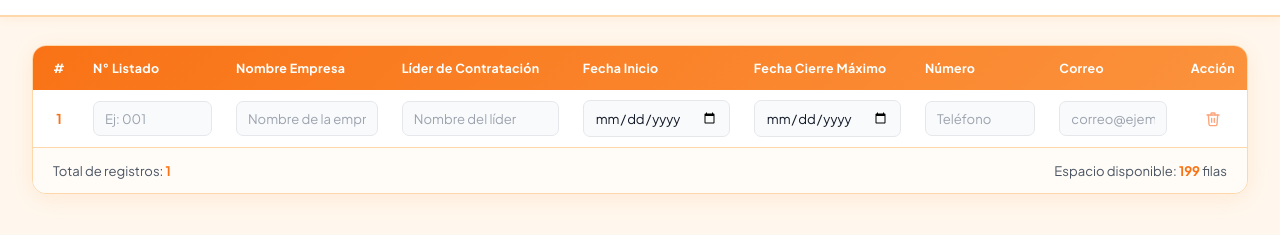
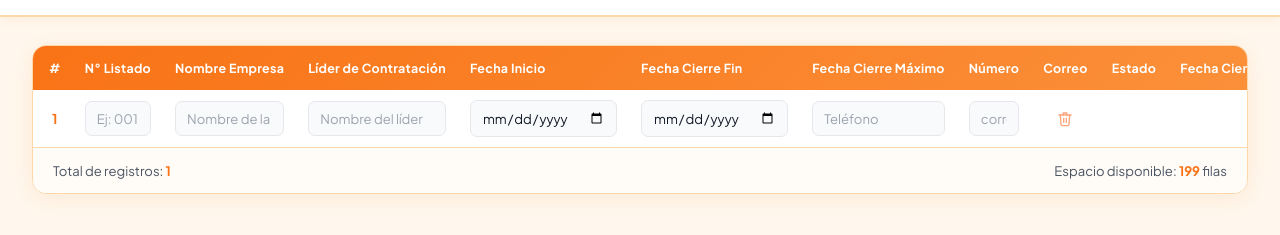
Before and after one commit to JeanAraujoP/SistemaRegistro, a plain HTML site: page index.html in a window 1280 px wide. Shown: the part 67-302 px from the top of the page. Drawn offline with Linux system fonts and the light colour scheme.

Commit message:
Update index.html

```diff
--- a/index.html
+++ b/index.html
@@ -88,9 +88,12 @@
             <th>Nombre Empresa</th>
             <th>Líder de Contratación</th>
             <th>Fecha Inicio</th>
+            <th>Fecha Cierre Fin</th>
             <th>Fecha Cierre Máximo</th>
             <th>Número</th>
             <th>Correo</th>
+            <th>Estado</th>
+            <th>Fecha Cierre</th>
             <th>Acción</th>
           </tr>
         </thead>
```
